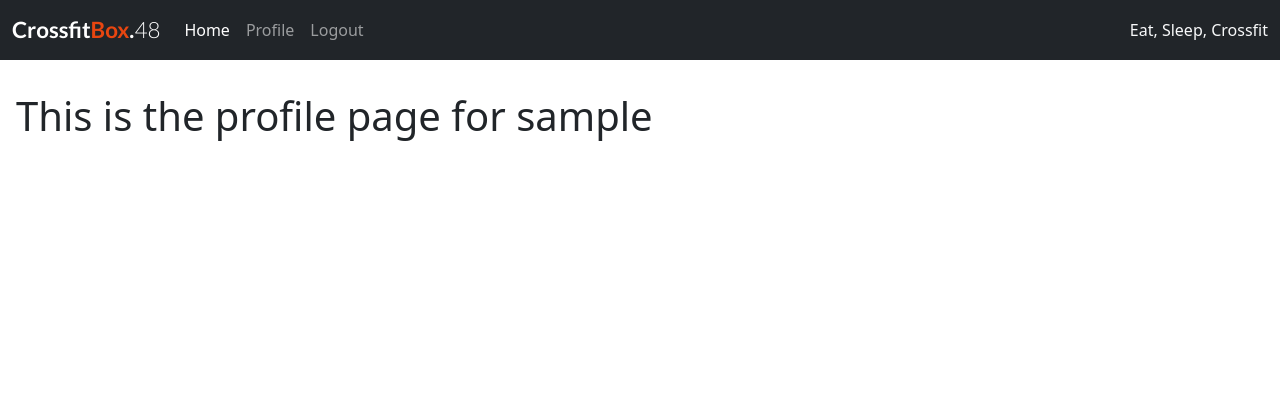
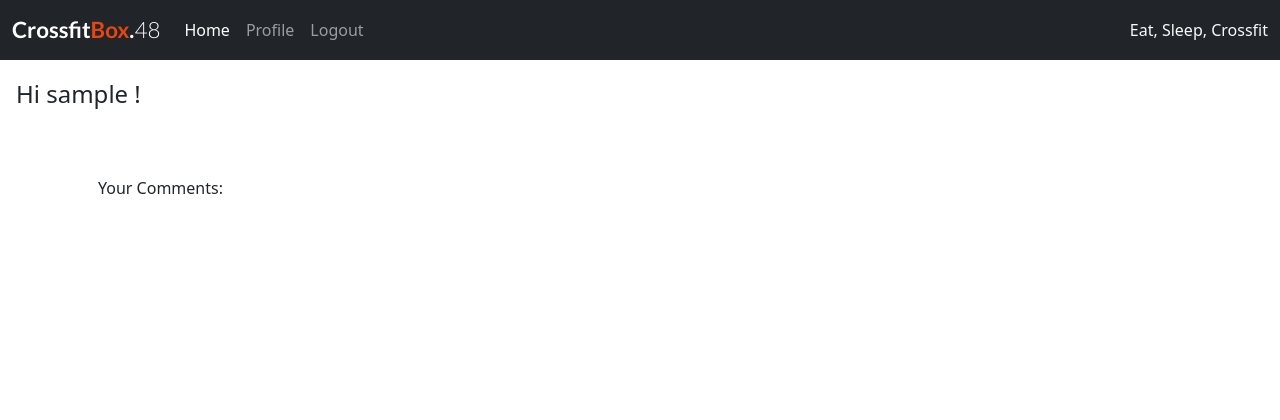
Before and after one commit to Carrie8348/pt4-djangoblog, a Django app: page /profile/ in a window 1280 px wide. Shown: the top 420 px of the page. Run offline with Django 3.2, Linux system fonts and the light colour scheme; the visitor is signed in with stand-in values (Sample User, id 1); parts of the project's set-up code (start-up, migrations or seed data) failed here and were passed over.

```diff
--- a/static/style.css
+++ b/static/style.css
@@ -53,7 +53,7 @@ body {
 }
 
 .masthead {
-    margin-top: -90px;
+    margin-top: -30px;
     overflow: hidden;
     position: relative;
     display: inline-block;
--- a/templates/user_profile.html
+++ b/templates/user_profile.html
@@ -2,10 +2,27 @@
 
 {% block content %}
 
-<div class="row my-3 p-3">
-    <h1>This is the profile page for {{ user.username }}</h1>
+<div class="row my-1 p-3">
+    <h4>Hi {{ user.username }} !</h4>
+</div>
+
+<div class="container">
+    <div class="row">
+        <div class="col card mb-4  mt-4 left top">
+            <div class="card-body">
+                <p class="card-text text-dark">
+                    Your Comments:
+                </p>
+
+            </div>
+
+        </div>
+    </div>
 </div>
 
 
 
+
+
+
 {%endblock%}
```
Also changed, not shown: templates/post_detail.html (+5 -2 lines), blog/models.py (line endings or trailing spaces).
